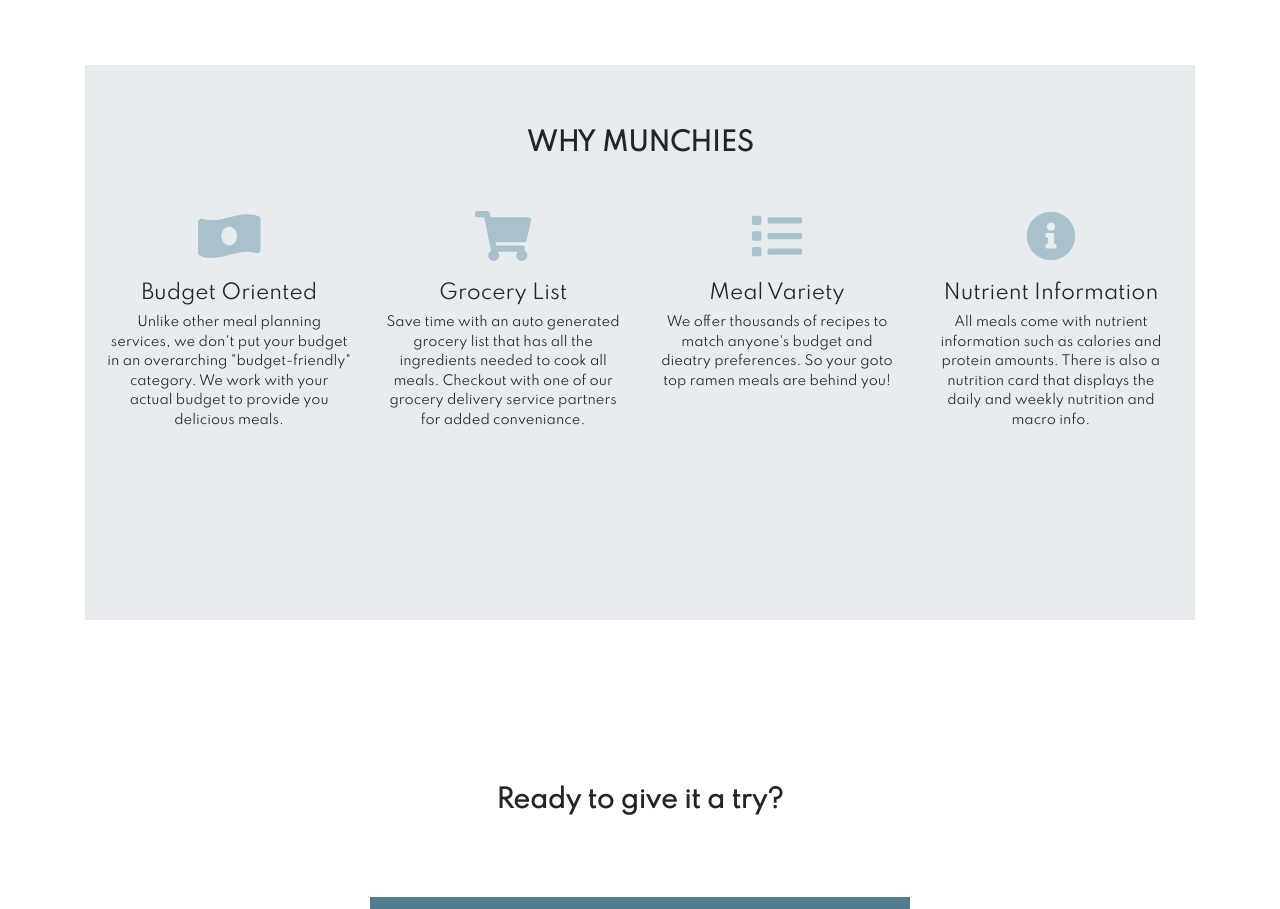
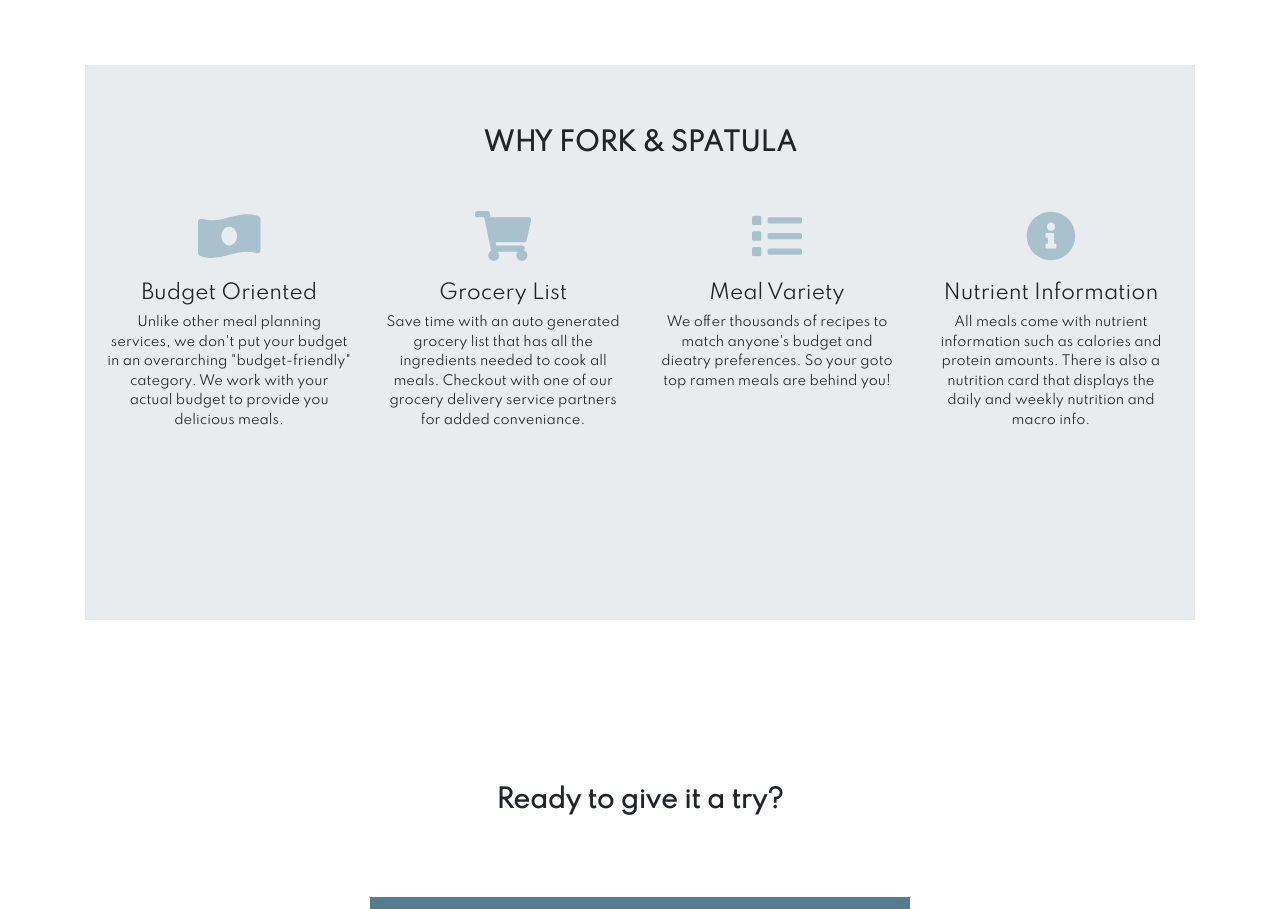
Before and after one commit to pzavar/LA_HACKS_2020, a React (Create React App) app in the folder frontend/: page / in a window 1280 px wide. Shown: the part 2120-3029 px from the top of the page. Built offline with nearby package versions, Linux system fonts and the light colour scheme.

Commit message:
Removed munchies from landing page

```diff
--- a/frontend/src/Containers/Landing/landing.js
+++ b/frontend/src/Containers/Landing/landing.js
@@ -107,7 +107,7 @@
                 <Jumbotron fluid>
                 <Row >
                     <Col md={{span: 4, offset: 4}} >
-                        <h1 className="BodyFontC" id="landing-subtitle-font">WHY MUNCHIES</h1>
+                        <h1 className="BodyFontC" id="landing-subtitle-font">WHY FORK & SPATULA</h1>
                     </Col>
                 </Row>
                 <Row className="feature-wrapper" >
```
